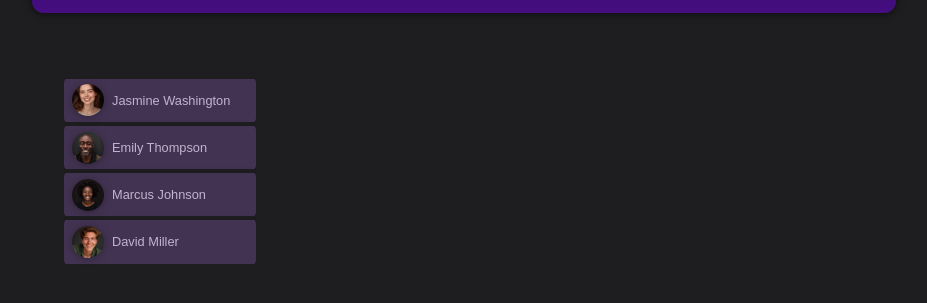
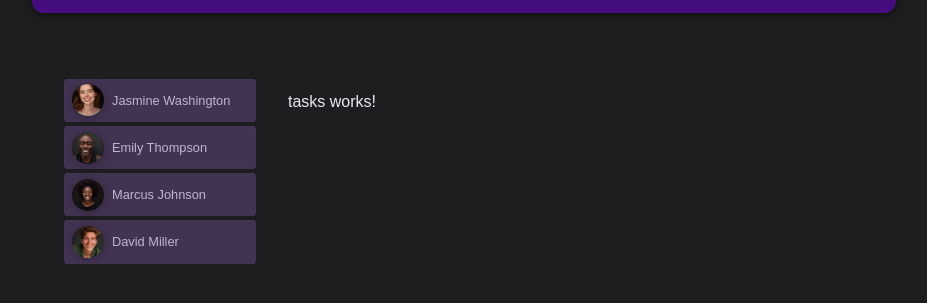
Before and after one commit to najrul04/first-angular, an Angular app: page / in a window 1280 px wide. Shown: the part 201-504 px from the top of the page, without its empty margins (176-1103 px from the left). Built offline with nearby package versions, Linux system fonts and the light colour scheme.

Commit message:
created-app-tasks-component

```diff
--- a/src/app/app.component.html
+++ b/src/app/app.component.html
@@ -28,5 +28,6 @@
       />
     </li>
   </ul>
+ <app-tasks/>
 </main>
 <router-outlet />
--- a/src/app/app.component.ts
+++ b/src/app/app.component.ts
@@ -3,10 +3,11 @@
 import { HeaderComponent } from './components/header/header.component';
 import { UserComponent } from "./components/user/user.component";
 import { DUMMY_USERS } from './dummy-users';
+import { TasksComponent } from "./tasks/tasks.component";
 
 @Component({
   selector: 'app-root',
-  imports: [RouterOutlet, HeaderComponent, UserComponent],
+  imports: [RouterOutlet, HeaderComponent, UserComponent, TasksComponent, TasksComponent],
   templateUrl: './app.component.html',
   styleUrls: ['./app.component.css']
 })
--- a/src/app/components/user/user.component.ts
+++ b/src/app/components/user/user.component.ts
@@ -13,7 +13,7 @@
 @Input({required: true}) id!: string;
  @Input({required: true}) avatar!: string;
  @Input({required: true}) name!: string;
- @Output() select = new EventEmitter();
+ @Output() select = new EventEmitter<string>();
 // avatar = input.required<string>()
 // name = input.required<string>()
 
--- /dev/null
+++ b/src/app/tasks/tasks.component.html
@@ -0,0 +1 @@
+<p>tasks works!</p>
```
Also changed, not shown: src/app/tasks/tasks.component.ts (added, +11 -0 lines), src/app/tasks/tasks.component.css (added), 1 other file (tests, documents, lock files or other folders).
